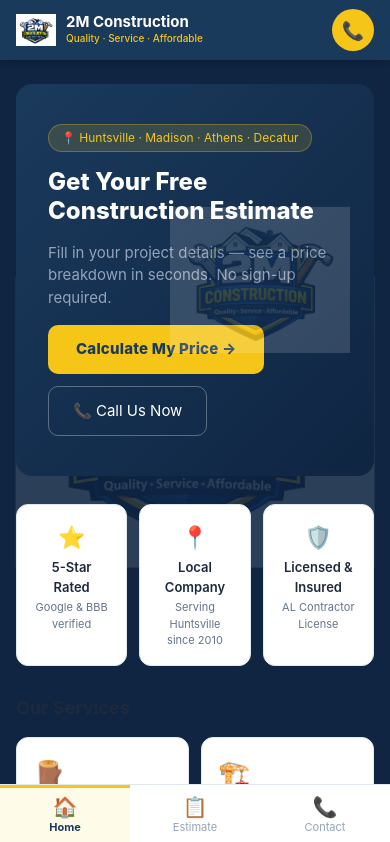
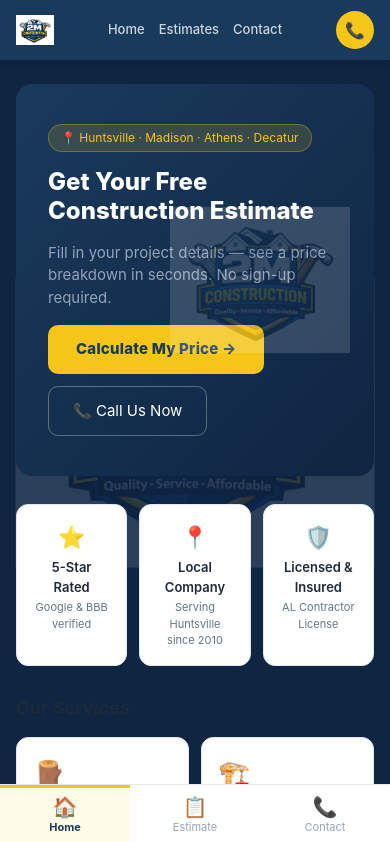
Before and after one commit to tomnguyen4484/2m-construction, a Next.js app: page / in a window 390 px wide. Shown: the top 842 px of the page. Built offline with nearby package versions, Linux system fonts and the light colour scheme.

Commit message:
Fix header v3: nav always visible, hide company tagline on mobile only

```diff
--- a/components/Header.tsx
+++ b/components/Header.tsx
@@ -4,11 +4,12 @@
 import { useEffect, useState } from 'react';
 
 export default function Header() {
-  const [isMobile, setIsMobile] = useState(true);
+  // Default false (desktop) — useEffect sẽ detect mobile sau khi render
+  const [isMobile, setIsMobile] = useState(false);
 
   useEffect(() => {
     const check = () => setIsMobile(window.innerWidth < 768);
-    check();
+    check(); // chạy ngay lần đầu
     window.addEventListener('resize', check);
     return () => window.removeEventListener('resize', check);
   }, []);
@@ -24,43 +25,42 @@
         width: '100%', maxWidth: '1100px', margin: '0 auto',
         padding: '0 16px', display: 'flex', alignItems: 'center', justifyContent: 'space-between'
       }}>
+
         {/* Logo + tên */}
         <Link href="/" style={{ display: 'flex', alignItems: 'center', gap: '10px', textDecoration: 'none', flexShrink: 0 }}>
-          <Image src="/logo.png" alt="2M Construction" width={40} height={40} style={{ objectFit: 'contain' }} />
+          <Image src="/logo.png" alt="2M Construction" width={38} height={38} style={{ objectFit: 'contain' }} />
+          {!isMobile && (
             <div>
               <div style={{ color: '#FFFFFF', fontWeight: 700, fontSize: '15px', lineHeight: 1.1 }}>2M Construction</div>
               <div style={{ color: '#F5C518', fontSize: '10px', fontWeight: 500 }}>Quality · Service · Affordable</div>
             </div>
+          )}
         </Link>
 
-        {/* Desktop: nav + số đầy đủ */}
-        {!isMobile && (
-          <div style={{ display: 'flex', alignItems: 'center', gap: '20px' }}>
-            <nav style={{ display: 'flex', gap: '20px' }}>
+        {/* Nav links — luôn hiển thị */}
+        <nav style={{ display: 'flex', gap: isMobile ? '14px' : '20px', alignItems: 'center' }}>
           {[['Home', '/'], ['Estimates', '/estimate'], ['Contact', '/contact']].map(([l, h]) => (
-                <Link key={h} href={h} style={{ color: '#CBD5E1', fontSize: '14px', fontWeight: 500, textDecoration: 'none' }}>{l}</Link>
+            <Link key={h} href={h} style={{
+              color: '#CBD5E1', fontSize: isMobile ? '13px' : '14px',
+              fontWeight: 500, textDecoration: 'none'
+            }}>{l}</Link>
           ))}
         </nav>
+
+        {/* Phone */}
+        {isMobile ? (
+          <a href="tel:+12565551234" style={{
+            background: '#F5C518', color: '#1A3A5C', fontWeight: 700,
+            width: '38px', height: '38px', borderRadius: '50%',
+            display: 'flex', alignItems: 'center', justifyContent: 'center',
+            fontSize: '16px', textDecoration: 'none', flexShrink: 0
+          }}>📞</a>
+        ) : (
           <a href="tel:+12565551234" style={{
             background: '#F5C518', color: '#1A3A5C', fontWeight: 700, fontSize: '13px',
             padding: '8px 16px', borderRadius: '20px',
             display: 'flex', alignItems: 'center', gap: '6px', textDecoration: 'none'
-            }}>
-              📞 (256) 555-1234
-            </a>
-          </div>
-        )}
-
-        {/* Mobile: chỉ icon điện thoại */}
-        {isMobile && (
-          <a href="tel:+12565551234" style={{
-            background: '#F5C518', color: '#1A3A5C', fontWeight: 700,
-            width: '42px', height: '42px', borderRadius: '50%',
-            display: 'flex', alignItems: 'center', justifyContent: 'center',
-            fontSize: '18px', textDecoration: 'none', flexShrink: 0
-          }}>
-            📞
-          </a>
+          }}>📞 (256) 555-1234</a>
         )}
       </div>
     </header>
```
Lines whose indentation alone changed are shown as unchanged.
